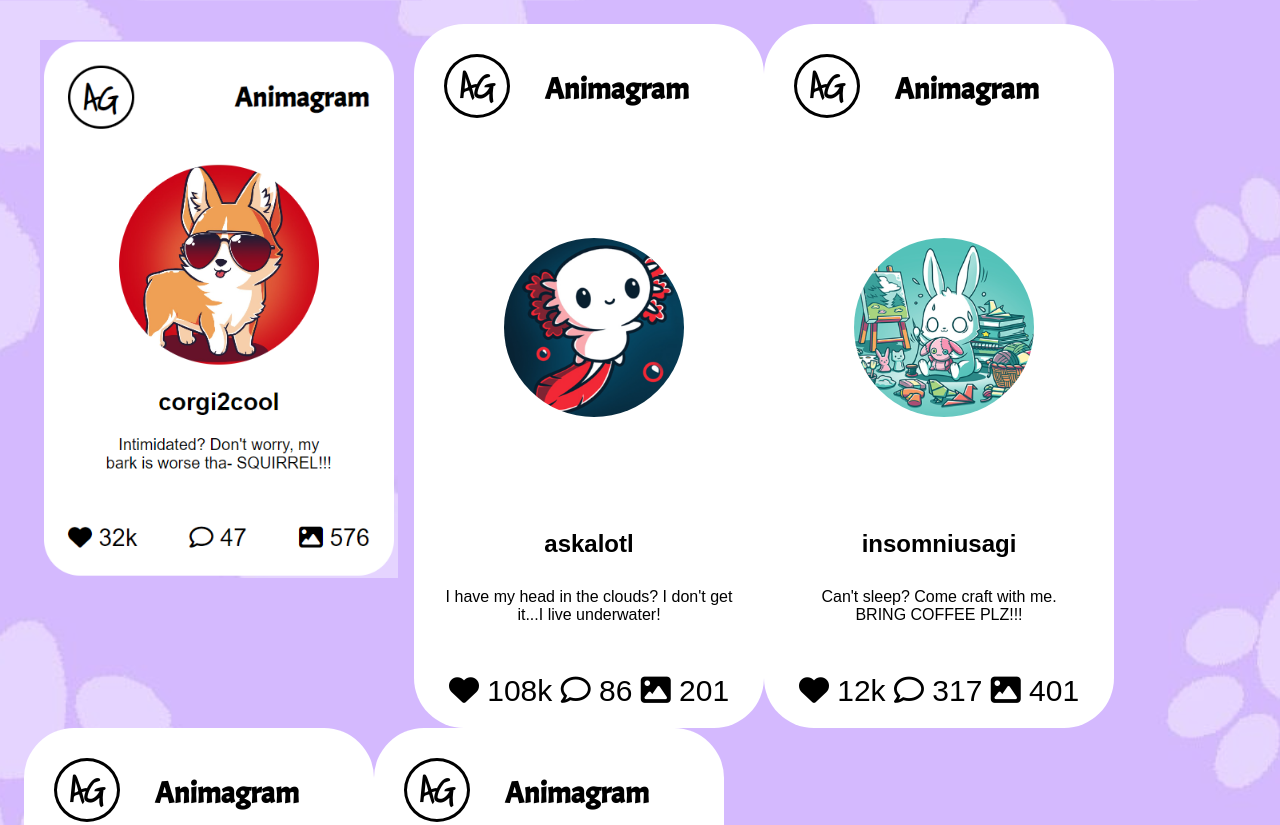
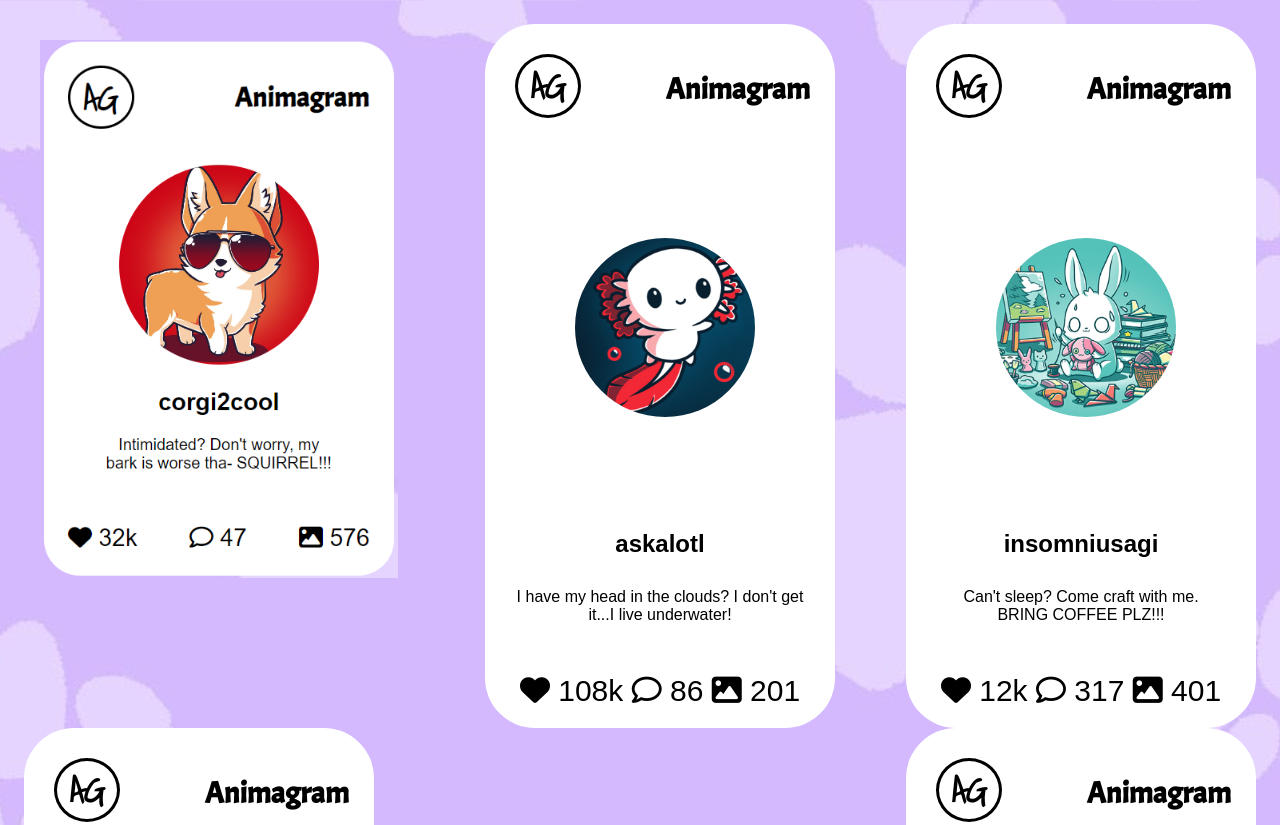
Before and after one commit to Designasty/Designasty.github.io, a plain HTML site: page exercises/animagram-cards/index.html in a window 1280 px wide. Shown: the top 825 px of the page. Drawn offline with Linux system fonts and the light colour scheme.

Commit message:
animagram-2

```diff
--- a/exercises/animagram-cards/css/style.css
+++ b/exercises/animagram-cards/css/style.css
@@ -16,7 +16,6 @@
     border-radius: 100%;
     align-items: center;
     margin: 40px;
-
 }
 
 .card-style-2 {
@@ -34,6 +33,7 @@
 
 .brand-name {
     font-size: 30px;
+    padding-left: 50px;
 }
 
 .card-style-2 .profile-pic-container {
@@ -54,3 +54,9 @@
     text-align: center;
     font-size: 30px;
 }
+
+.card-container {
+    justify-content: space-between;
+    display: flexbox;
+    object-fit: cover;
+}
```
